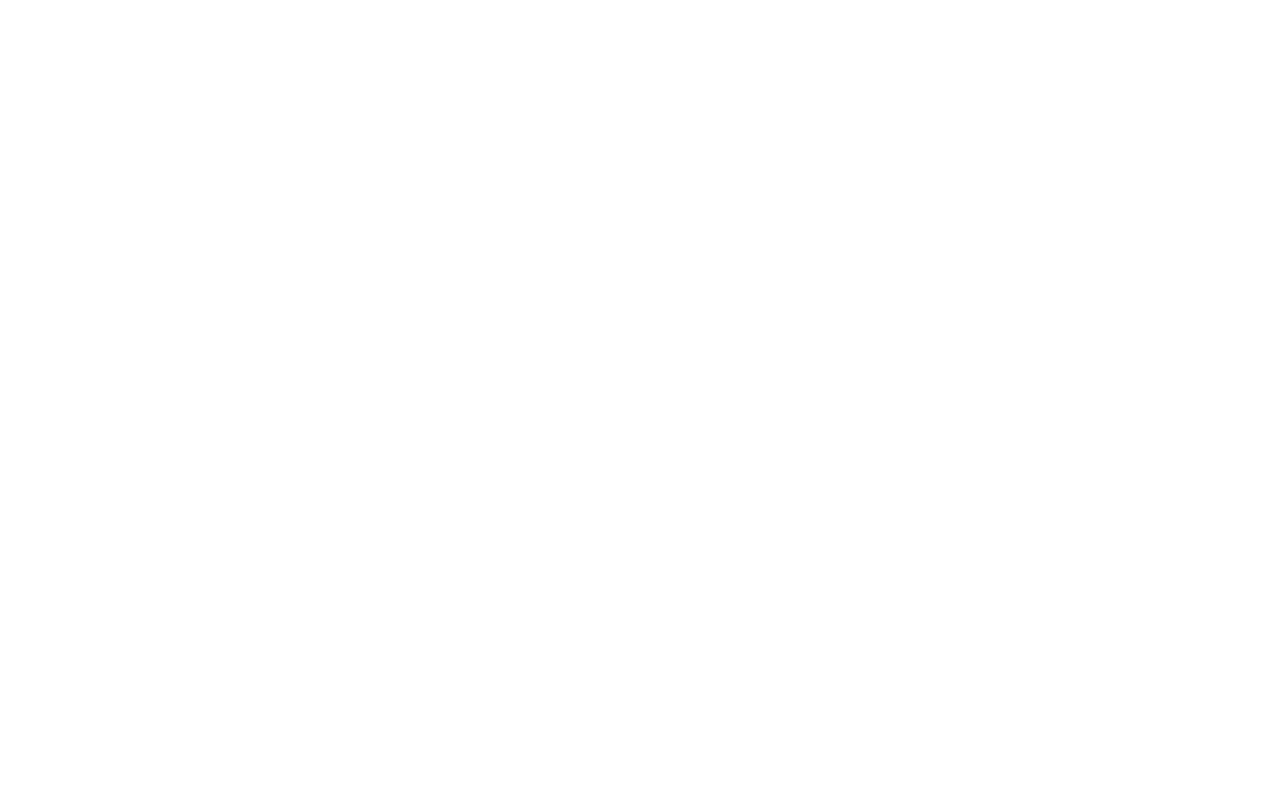
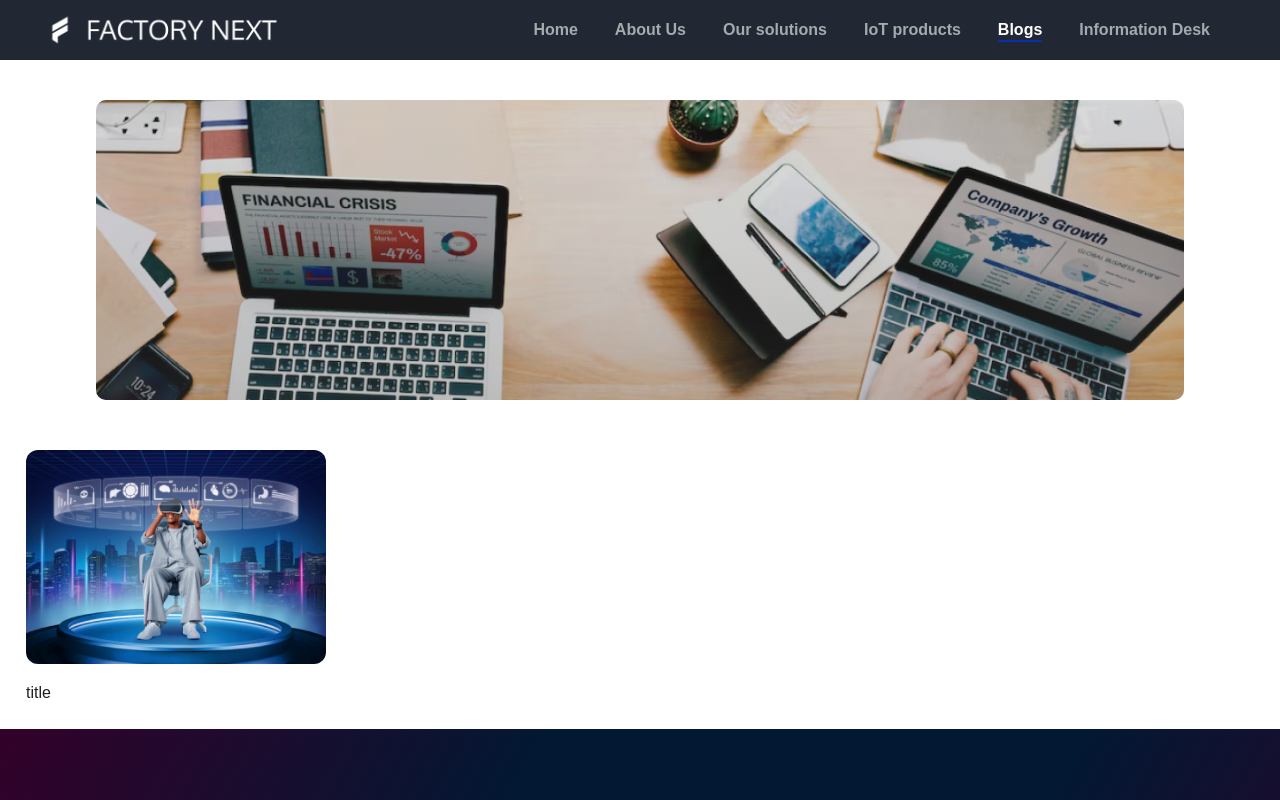
Before and after one commit to Tain55/FactoryNext-Official, a React (Vite) app: page /blogs in a window 1280 px wide. Before the commit this address had no page. Shown: the top 800 px of the page. Built offline with nearby package versions, Linux system fonts and the light colour scheme.

Commit message:
last update 8-5-24

```diff
--- a/src/App.jsx
+++ b/src/App.jsx
@@ -7,6 +7,7 @@
 import AboutPage from './Pages/AboutPage/AboutPage';
 import InformationDesk from './Pages/InformationDeskPage/InformationDesk';
 import { BrowserRouter,Routes,Route,Link } from 'react-router-dom';
+import BlogsPage from './Pages/BlogsPage/BlogsPage'
 
 function App() {
 
@@ -21,6 +22,7 @@
           <Route path='/' element={<HomePage/>}/>
           <Route path='/about' element={<AboutPage/>}/>
           <Route path='/informationdesk' element={<InformationDesk/>}/>
+          <Route path='/blogs' element={<BlogsPage/>} />
         </Routes>
       </BrowserRouter>
 
--- a/src/Components/1-NavigationBar/NavigationBar.css
+++ b/src/Components/1-NavigationBar/NavigationBar.css
@@ -195,7 +195,7 @@
       padding-left: 0%;
   }
   .lists{
-      margin-top: 417px;
+      margin-top: 410px;
       position: fixed;
       height: fit-content;
       width: 100%;
--- a/src/Components/14-Footer/Footer.jsx
+++ b/src/Components/14-Footer/Footer.jsx
@@ -14,6 +14,8 @@
   const toggleSolutionsDropdown = () => {
     setShowSolutionsDropdown(!showSolutionsDropdown);
   };
+
+  const currentYear = new Date().getFullYear();
 
   return (
     <div>
@@ -73,7 +75,7 @@
         </div>
       </div>
       <div className='footer-bottom'>
-        <p>© 2023 Factory Next | All Rights Reserved | An ARTHOR Initiative</p>
+        <p>© {currentYear} Factory Next | All Rights Reserved | An ARTHOR Initiative</p>
       </div>
     </div>
   );
--- /dev/null
+++ b/src/Components/23-BlogsImage/BlogsImage.css
@@ -0,0 +1,31 @@
+.BlogsImageBody {
+    position: relative; /* Set position to relative to allow absolute positioning of the pseudo-element */
+    width: 85%;
+    height: fit-content;
+    margin-left: auto;
+    margin-right: auto;
+    margin-top: 100px;
+    margin-bottom: 50px;
+}
+
+.BlogsImageBody::before {
+    content: ""; /* Required for pseudo-elements */
+    position: absolute;
+    top: 0;
+    left: 0;
+    width: 100%;
+    height: 98.5%;
+    background: linear-gradient(rgba(78, 78, 78, 0.4), rgba(78, 78, 78, 0.509), rgba(78, 78, 78, 0.724)) ; /* Add red background color */
+    opacity: 0.5; /* Adjust the opacity of the background */
+    z-index: 2; /* Ensure the pseudo-element appears in front of the image */
+    border-radius: 10px;
+}
+
+.BlogsImageBody img {
+    position: relative; /* Set position to relative to allow z-index to work */
+    width: 100%;
+    height: 100%;
+    object-fit:fill;
+    z-index: 1; /* Ensure the image appears in front of the pseudo-element */
+    border-radius: 10px;
+}
--- /dev/null
+++ b/src/Components/23-BlogsImage/BlogsImage.jsx
@@ -0,0 +1,13 @@
+import React from 'react';
+import './BlogsImage.css'
+import img from '../Images/Blog/image 108.png'
+
+const BlogsImage = () => {
+    return (
+        <div className='BlogsImageBody'>
+            <img src={img} alt="" />
+        </div>
+    );
+};
+
+export default BlogsImage;
--- a/src/Components/8-Footprints/Footprints.jsx
+++ b/src/Components/8-Footprints/Footprints.jsx
@@ -47,7 +47,7 @@
                             <p className='text'>Live IoT Devices</p>
                         </div>
                         <div className='foot-number-box'>
-                            <p className='number'><CountUp end={8} duration={3} redraw={true} />8 +</p>
+                            <p className='number'><CountUp end={8} duration={3} redraw={true} /> +</p>
                             <p className='text'>Industries</p>
                         </div>
                         <div className='foot-number-box final'>
--- a/src/Components/Challenges-2/ChallengesTwo.css
+++ b/src/Components/Challenges-2/ChallengesTwo.css
@@ -10,16 +10,18 @@
     height: fit-content;
     margin-left: auto;
     margin-right: auto;
-    margin-top: -30px;
+    margin-top: -50px;
     display: flex;
     gap: 15px;
+
 }
 
 .challenges2-left{
     background-color: #124286;
     border-radius: 24px;
     width: 40%;
-    padding-top: 70px;
+    /* padding-top: 70px; */
+    padding-top: 20px;
 }
 
 .challenges2-right{
@@ -29,11 +31,22 @@
     gap: 15px;
 }
 
+
 .challenges2-top{
     height: calc(50%);
     background-color: #393E52;
     border-radius: 24px;
-    padding-top: 70px;
+    /* padding-top: 70px; */
+    padding-top: 20px;
+    display: flex;
+}
+
+.challenges2-top1{
+    height: calc(50%);
+    background-color: #124286;
+    border-radius: 24px;
+    /* padding-top: 70px; */
+    padding-top: 20px;
     display: flex;
 }
 
@@ -41,7 +54,8 @@
     height: calc(50%);
     background-color: #282F6E;
     border-radius: 24px;
-    padding-top: 70px;
+    /* padding-top: 70px; */
+    padding-top: 20px;
     display: flex;
 
 }
@@ -73,8 +87,8 @@
 }
 
 .cha-image{
-    height: 200px;
-    width: 200px;
+    height: 175px;
+    width: 175px;
 }
 
 .left-img{
@@ -84,7 +98,7 @@
     width: 300px;
 }
 
-.cha-image .left-img img{
+.cha-image  img{
     width: 100%;
     height: 100%;
     object-fit:contain;
@@ -94,8 +108,78 @@
     width: 70%;
 }
 
-
-
 .right-img{
     margin-right: 20px;
 }
+
+.challenges2-second .cha-image{
+    height: 150px;
+    width: 150px;
+    margin-left: 20px;
+}
+
+.challenges2-second .cha-text{
+    margin-bottom: 20px;
+}
+
+.challenges2-second .cha-leftText{
+    width: 100%;
+}
+
+.challenges2-second{
+    width: 90%;
+    margin-left: auto;
+    margin-right: auto;
+    display: flex;
+    flex-direction: column;
+    gap: 15px;
+}
+
+.challenges2-second .challenges2-top1 .challenges2-top .challenges2-bottom{
+    padding-top: 100000px;
+}
+
+.cha-image-left{
+    /* changed */
+    width: 50%;
+    margin-left: 20px;
+}
+
+.cha-image-left img{
+    width: 100%;
+    height: 100%;
+}
+
+@media (min-width: 841px){
+    .challenges2-second{
+        display: none;
+    }
+}
+
+@media (max-width: 840px){
+    .challenges2contents{
+        display: none;
+    }
+
+    .cha-img2{
+        width: 50%;
+        max-width: 300px;
+        margin-left: auto;
+        margin-right: auto;
+    }
+    .cha-img2 img{
+        height: 100%;
+        width: 100%;
+    }
+    .challenges2-top{
+        padding-top: 50px;
+    }
+
+    .challenges2-top1{
+        padding-top: 50px;
+    }
+
+    .challenges2-bottom{
+        padding-top: 50px;
+    }
+}
--- a/src/Components/Challenges-2/ChallengesTwo.jsx
+++ b/src/Components/Challenges-2/ChallengesTwo.jsx
@@ -13,7 +13,7 @@
                     <div className='cha-number'>1</div>
                     <div className='cha-heading'>No infrastructure for data driven decision making</div>
                     <div className='cha-text'>Lorem ipsum dolor sit amet consectetur. Id enim tristique pretium aliquet donec lorem amet. Velit penatibus sit volutpat lobortis porta. Neque nullam quam suspendisse semper velit vitae .pharetra risus</div>
-                    <div className='cha-image left-img'><img src={img1} alt="" /></div>
+                    <div className='cha-image-left'><img src={img1} alt="" /></div>
                 </div>
                 <div className='challenges2-right'>
                     <div className='challenges2-top'>
@@ -35,6 +35,39 @@
                 </div>
             </div>
 
+            <div className='challenges2-second'>
+                <div className='challenges2-top1'>
+                        <div className='cha-leftText'>
+                            <div className='cha-img2'><img src={img1} alt="" /></div>
+                            <div className='cha-number'>1</div>
+                            <div className='cha-heading'>Lack of Reliable Real-Time Data</div>
+                            <div className='cha-text'>Lorem ipsum dolor sit amet consectetur. Id enim tristique pretium aliquet donec lorem amet. Velit penatibus sit volutpat lobortis porta. Neque nullam quam suspendisse semper velit vitae .pharetra risus</div>
+                        </div>
+
+                    </div>
+                <div className='challenges2-top'>
+                        <div className='cha-leftText'>
+                            <div className='cha-img2'><img src={img2} alt="" /></div>
+                            <div className='cha-number'>2</div>
+                            <div className='cha-heading'>Lack of Reliable Real-Time Data</div>
+                            <div className='cha-text'>Lorem ipsum dolor sit amet consectetur. Id enim tristique pretium aliquet donec lorem amet. Velit penatibus sit volutpat lobortis porta. Neque nullam quam suspendisse semper velit vitae .pharetra risus</div>
+                        </div>
+
+                    </div>
+                <div className='challenges2-bottom'>
+                        <div className='cha-leftText'>
+                            <div className='cha-img2'><img src={img3} alt="" /></div>
+                            <div className='cha-number'>3</div>
+                            <div className='cha-heading'>Hidden loss</div>
+                            <div className='cha-text'>Lorem ipsum dolor sit amet consectetur. Id enim tristique pretium aliquet donec lorem amet. Velit penatibus sit volutpat lobortis porta. Neque nullam quam suspendisse semper velit vitae .pharetra risus</div>
+                        </div>
+                </div>
+            </div>
+
+            <div>
+
+            </div>
+
         </div>
     );
 };
--- /dev/null
+++ b/src/Pages/BlogsPage/BlogsPage.jsx
@@ -0,0 +1,19 @@
+import React from 'react';
+import './BlogsPage.css'
+import BlogsImage from './../../Components/23-BlogsImage/BlogsImage';
+import BlogComponent from './../../Components/11-Blogs/BlogComponent';
+import NavigationBar from './../../Components/1-NavigationBar/NavigationBar';
+import Footer from './../../Components/14-Footer/Footer';
+
+const BlogsPage = () => {
+    return (
+        <div className='homepage'>
+            <NavigationBar/>
+            <BlogsImage/>
+            <BlogComponent/>
+            <Footer/>
+        </div>
+    );
+};
+
+export default BlogsPage;   <p>asdf</p>
```
Also changed, not shown: src/Components/24-BlogsComponents/BlogsCompo.css (added), src/Components/24-BlogsComponents/BlogsCompo.jsx (added), src/Components/Images/Blog/image 108.png (added), src/Pages/BlogsPage/BlogsPage.css (added).
